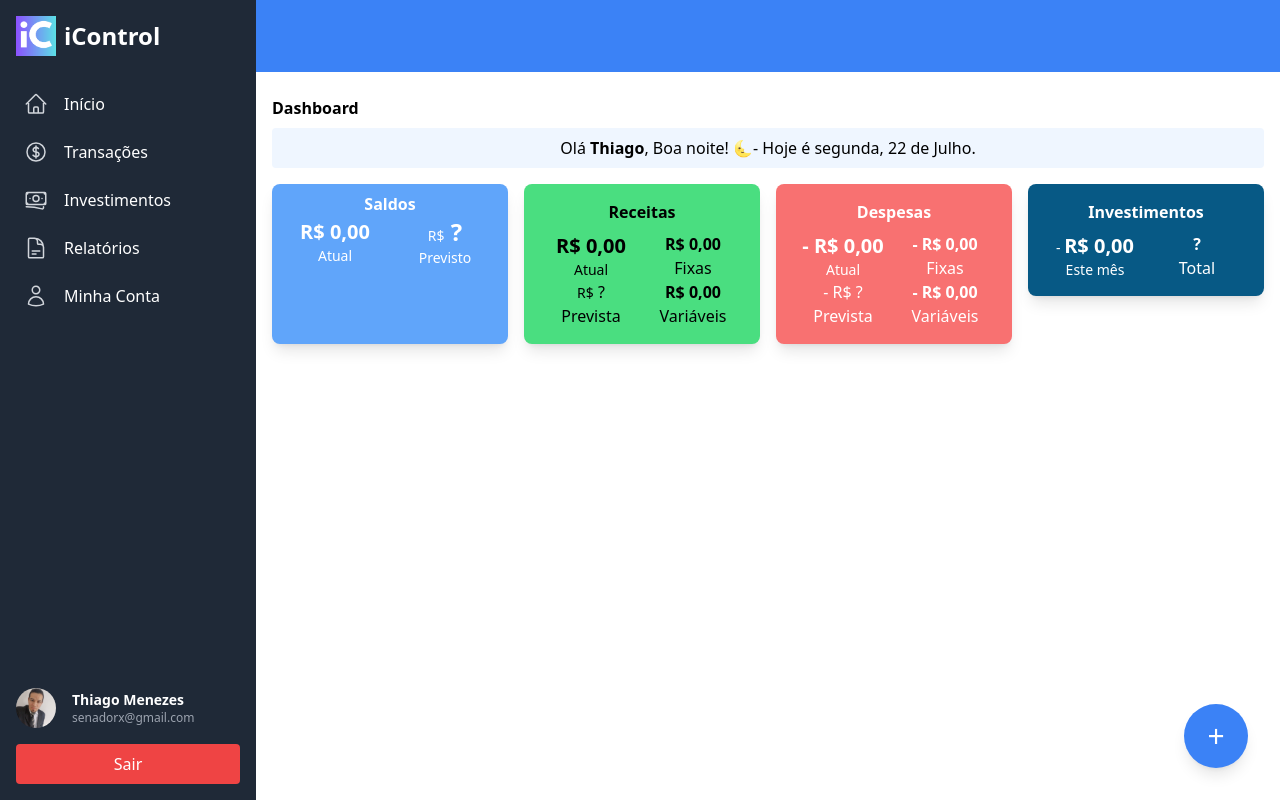
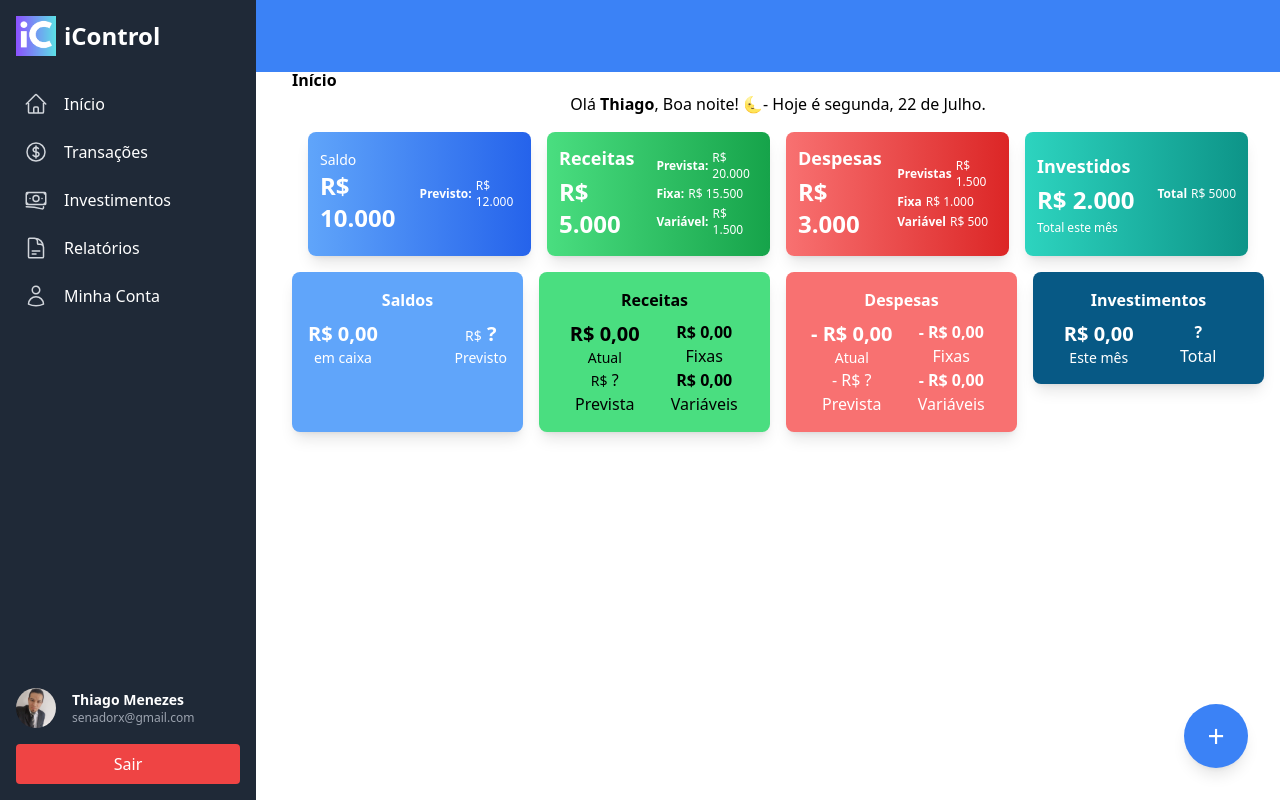
Before and after one commit to tvm-dev/icontrol-web, a Next.js app: page /user/dashboard in a window 1280 px wide. Built offline with nearby package versions, Linux system fonts and the light colour scheme; no server answers.

Commit message:
News Divs from dashboard

```diff
--- a/src/app/user/components/Shared/FloatingButton.tsx
+++ b/src/app/user/components/Shared/FloatingButton.tsx
@@ -1,4 +1,3 @@
-// src/components/FloatingButton.tsx
 import Link from "next/link";
 import React from "react";
 import Draggable from "react-draggable";
@@ -12,7 +11,7 @@ const FloatingButton: React.FC = () => {
       <div className="fixed bottom-8 right-8 z-50">
         <Link href="/transactions/create">
           <button
-            className="bg-blue-500 text-white w-16 h-16 rounded-full shadow-lg hover:bg-blue-600 transition duration-300 flex items-center justify-center text-3xl"
+            className="bg-blue-500 text-white w-16 h-16 rounded-full shadow-lg hover:bg-blue-600 transition duration-300 flex items-center justify-center text-3xl leading-tight"
             aria-label="Criar Nova Transação"
           >
             +
--- a/src/app/user/components/transactionsPages/areaMonths.tsx
+++ b/src/app/user/components/transactionsPages/areaMonths.tsx
@@ -31,7 +31,7 @@ export default function AreaMonth({ currentMonth, onMonthChange }: Props) {
   };
 
   return (
-    <div className="flex items-center justify-between p-4 bg-gray-100 rounded-lg shadow-md">
+    <div className="flex items-center justify-center space-x-5 p-4 bg-gray-100 rounded-lg shadow-md">
       <button
         onClick={handlePrevMonth}
         className="text-xl text-gray-500 hover:text-gray-700"
--- a/src/app/user/components/transactionsPages/tableTransactions.tsx
+++ b/src/app/user/components/transactionsPages/tableTransactions.tsx
@@ -88,7 +88,7 @@ export default function TableTransactions({
   }, [transactions, currentMonth, updateTotals, filterType]);
 
   if (!transactions || transactions.length === 0) {
-    return <p className="py-5">Nenhuma transação encontrada!</p>;
+    return <p className="py-5 text-center">Nenhuma transação encontrada!</p>;
   }
 
   const transactionRows: JSX.Element[] = [];
--- a/src/app/user/dashboard/page.tsx
+++ b/src/app/user/dashboard/page.tsx
@@ -83,35 +83,119 @@ export default function Dashboard() {
   };
 
   return (
-    <div className="md:ml-64 p-4 pt-20">
-      <div className="flex flex-row justify-between my-2">
-        <h2 className="font-bold mt-2">Dashboard</h2>
+    <div className="md:ml-5 p-4 pt-5">
+      <div className="flex flex-row justify-between">
+        <h2 className="font-bold mt-2">Início</h2>
       </div>
 
-      <div className="text-center bg-blue-50 p-2 rounded mb-4">
+      <div className="text-center">
         <h2>
           <Greeting />
         </h2>
       </div>
+      {/* === */}
+
+      <div className="p-4">
+        {/* Container para os quatro blocos */}
+        <div className="grid grid-cols-2 gap-4 md:grid-cols-4 md:gap-4">
+          {/* Div de Saldo */}
+          <div className="bg-gradient-to-r from-blue-400 to-blue-600 text-white p-3 rounded-lg shadow-lg flex flex-col md:flex-row items-center justify-between space-y-2 md:space-y-0">
+            <div className="flex flex-col items-start">
+              <h2 className="text-sm">Saldo</h2>
+              <p className="text-2xl font-bold mb-1">R$ 10.000</p>
+            </div>
+            <div className="flex flex-col md:flex-row md:items-center">
+              <ul className="list-none text-xs flex flex-col space-y-1">
+                <li className="flex items-center space-x-1">
+                  <span className="font-semibold">Previsto:</span>
+                  <span>R$ 12.000</span>
+                </li>
+              </ul>
+            </div>
+          </div>
+          {/* Div de Receitas */}
+          <div className="bg-gradient-to-r from-green-400 to-green-600 text-white p-3 rounded-lg shadow-lg flex flex-col md:flex-row items-center justify-between space-y-2 md:space-y-0">
+            <div className="flex flex-col items-start">
+              <h2 className="text-lg font-semibold mb-1">Receitas</h2>
+              <p className="text-2xl font-bold mb-1">R$ 5.000</p>
+            </div>
+            <div className="flex flex-col md:flex-row md:items-center md:ml-2">
+              <ul className="list-none text-xs flex flex-col space-y-1">
+                <li className="flex items-center space-x-1">
+                  <span className="font-semibold">Prevista:</span>
+                  <span>R$ 20.000</span>
+                </li>
+                <li className="flex items-center space-x-1">
+                  <span className="font-semibold">Fixa:</span>
+                  <span>R$ 15.500</span>
+                </li>
+                <li className="flex items-center space-x-1">
+                  <span className="font-semibold">Variável:</span>
+                  <span>R$ 1.500</span>
+                </li>
+              </ul>
+            </div>
+          </div>
+          {/* Div de Despesas */}
+          <div className="bg-gradient-to-r from-red-400 to-red-600 text-white p-3 rounded-lg shadow-lg flex flex-col md:flex-row items-center justify-between space-y-2 md:space-y-0">
+            <div className="flex flex-col items-start">
+              <h2 className="text-lg font-semibold mb-1">Despesas</h2>
+              <p className="text-2xl font-bold mb-1">R$ 3.000</p>
+            </div>
+            <div className="flex flex-col md:flex-row md:items-center md:ml-2">
+              <ul className="list-none text-xs flex flex-col space-y-1">
+                <li className="flex items-center space-x-1">
+                  <span className="font-semibold">Previstas</span>
+                  <span>R$ 1.500</span>
+                </li>
+                <li className="flex items-center space-x-1">
+                  <span className="font-semibold">Fixa</span>
+                  <span>R$ 1.000</span>
+                </li>
+                <li className="flex items-center space-x-1">
+                  <span className="font-semibold">Variável</span>
+                  <span>R$ 500</span>
+                </li>
+              </ul>
+            </div>
+          </div>
+          {/* Div de Investimentos */}
+          <div className="bg-gradient-to-r from-teal-400 to-teal-600 text-white p-3 rounded-lg shadow-lg flex flex-col md:flex-row items-center justify-between space-y-2 md:space-y-0">
+            <div className="flex flex-col items-start">
+              <h2 className="text-lg font-semibold mb-1">Investidos</h2>
+              <p className="text-2xl font-bold mb-1">R$ 2.000</p>
+              <p className="text-xs">Total este mês</p>
+            </div>
+            <div className="flex flex-col md:flex-row md:items-center md:ml-2">
+              <ul className="list-none text-xs flex flex-col space-y-1">
+                <li className="flex items-center space-x-1">
+                  <span className="font-semibold">Total</span>
+                  <span>R$ 5000</span>
+                </li>
+              </ul>
+            </div>
+          </div>
+        </div>
+      </div>
+
+      {/* === */}
 
       <div className="grid grid-cols-1 sm:grid-cols-2 lg:grid-cols-4 gap-4">
         {/* Balance */}
-        <div className="bg-blue-400 text-white text-center p-2 rounded-lg shadow-lg">
+        <div className="bg-blue-400 text-white text-center rounded-lg shadow-lg p-4">
           <p className="font-semibold">Saldos</p>
-          <div className="flex flex-col">
-            <div className="flex flex-1 justify-between items-center">
-              <div className="flex flex-col items-center flex-1">
+          <div className="flex justify-between items-center mt-2">
+            <div className="flex flex-col items-center">
               <h1 className="font-bold text-xl">
                 {formatCurrencyBRL((fiSum ?? 0) + (viSum ?? 0))}
               </h1>
-                <p className="text-sm">Atual</p>
+              <p className="text-sm">em caixa</p>
             </div>
-              <div className="flex flex-col items-center flex-1">
-                <h1 className="font-bold text-2xl">
+            <div className="flex flex-col items-center">
+              <h1 className="font-bold text-xl">
                 <span className="font-thin text-sm">R$</span> ?
               </h1>
               <p className="text-sm">Previsto</p>
-              </div>
             </div>
           </div>
         </div>
@@ -180,7 +264,7 @@ export default function Dashboard() {
               <div className="flex flex-1 justify-between items-center">
                 <div className="flex flex-col items-center flex-1">
                   <h1 className="font-bold text-xl">
-                    <span className="font-thin text-sm"> - </span>
+                    <span className="font-thin text-sm"> </span>
                     {formatCurrencyBRL(inSum ?? 0)}
                   </h1>
                   <p className="text-sm">Este mês</p>
--- a/src/app/user/layout.tsx
+++ b/src/app/user/layout.tsx
@@ -1,4 +1,3 @@
-// src/app/user/layout.tsx
 "use client";
 import React, { useState } from "react";
 import Header from "./components/Shared/Header";
@@ -14,12 +13,23 @@ const UserLayout: React.FC<{ children: React.ReactNode }> = ({ children }) => {
   };
 
   return (
-    <div>
+    <div className="flex flex-col h-screen">
+      {/* Header */}
       <Header onToggleSidebar={toggleSidebar} />
-      <Sidebar isOpen={sidebarOpen} onClose={() => setSidebarOpen(false)} />
 
-      {children}
+      <div className="flex flex-1 pt-16 md:pt-10">
+        {" "}
+        {/* Ajuste para evitar sobreposição */}
+        {/* Sidebar */}
+        <Sidebar isOpen={sidebarOpen} onClose={() => setSidebarOpen(false)} />
+        {/* Content Area */}
+        <main className="flex-1 overflow-y-auto md:ml-64">{children}</main>
+      </div>
+      {/* Floating Button */}
       <FloatingButton />
+
+      {/* Footer */}
+      {/* <Footer /> */}
     </div>
   );
 };
--- a/src/app/user/page.tsx
+++ b/src/app/user/page.tsx
@@ -3,7 +3,7 @@ import React from "react";
 
 const UserPage: React.FC = () => {
   return (
-    <div className="w-full h-full flex items-center justify-center">
+    <div className="w-full h-full flex items-center justify-center bg-gray-100">
       Página do Usuário
     </div>
   );
--- a/src/app/user/transactions/create/page.tsx
+++ b/src/app/user/transactions/create/page.tsx
@@ -1,10 +1,10 @@
 "use client";
 
-import { api } from "@/app/services/api";
-import { manualToken, userID } from "@/app/services/token";
+import { api } from "../../services/api";
+import { manualToken, userID } from "../../services/token";
 import axios from "axios";
 import { FormEvent, useRef, useEffect, useState } from "react";
-import { data } from "@/app/components/DropDownMenu/data";
+import { data } from "../../components/DropDownMenu/data";
 import Link from "next/link";
 
 // Mapeamento dos tipos para seus valores numéricos
```
Also changed, not shown: src/app/user/components/Shared/Header.tsx (+4 -5 lines), src/app/user/components/Shared/Sidebar.tsx (+11 -9 lines), src/app/user/components/transactionsPages/areaBalanceMonths.tsx (+8 -15 lines), src/app/user/components/transactionsPages/areaFilters.tsx (+3 -4 lines). Lines whose indentation alone changed are shown as unchanged.
